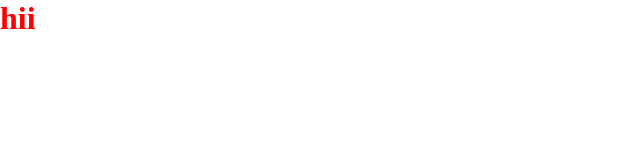
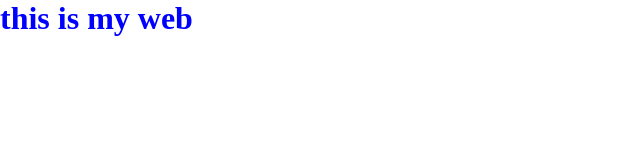
Before and after one commit to mhs808545/demo-app, a plain HTML site: page index.html in a window 1280 px wide. Shown: the whole page, without its empty margins (0-640 px from the left). Drawn offline with Linux system fonts and the light colour scheme.

Commit message:
add title to my web

```diff
--- a/index.css
+++ b/index.css
@@ -5,5 +5,5 @@
 }
 
 h1{
-    color: red;
+    color: blue;
 }
--- a/index.html
+++ b/index.html
@@ -7,7 +7,7 @@
     <link rel="stylesheet" href="./index.css">
 </head>
 <body>
-    <h1>hii</h1>
+    <h1>this is my web</h1>
     <script src="./index.js"></script>
 </body>
 </html>
```
